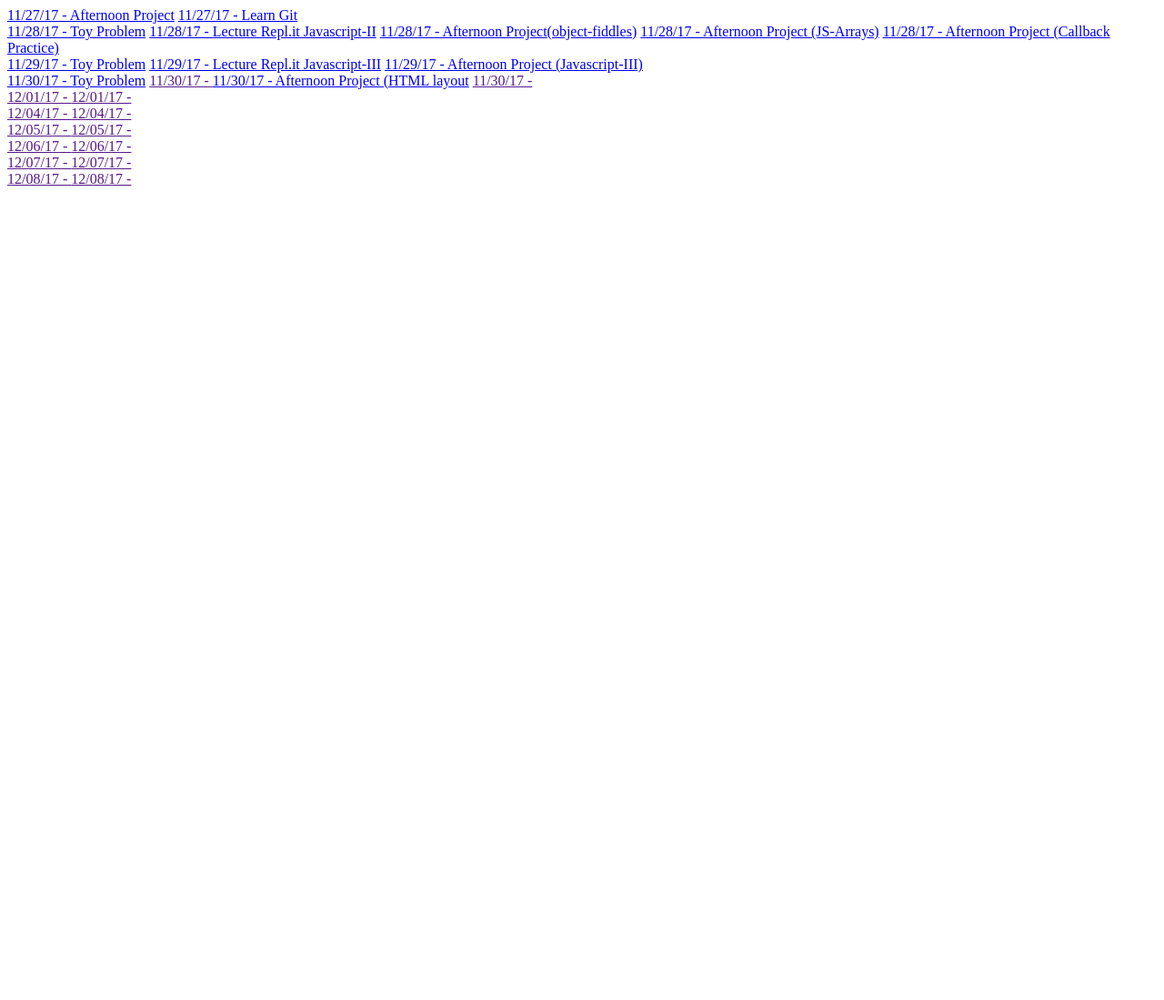
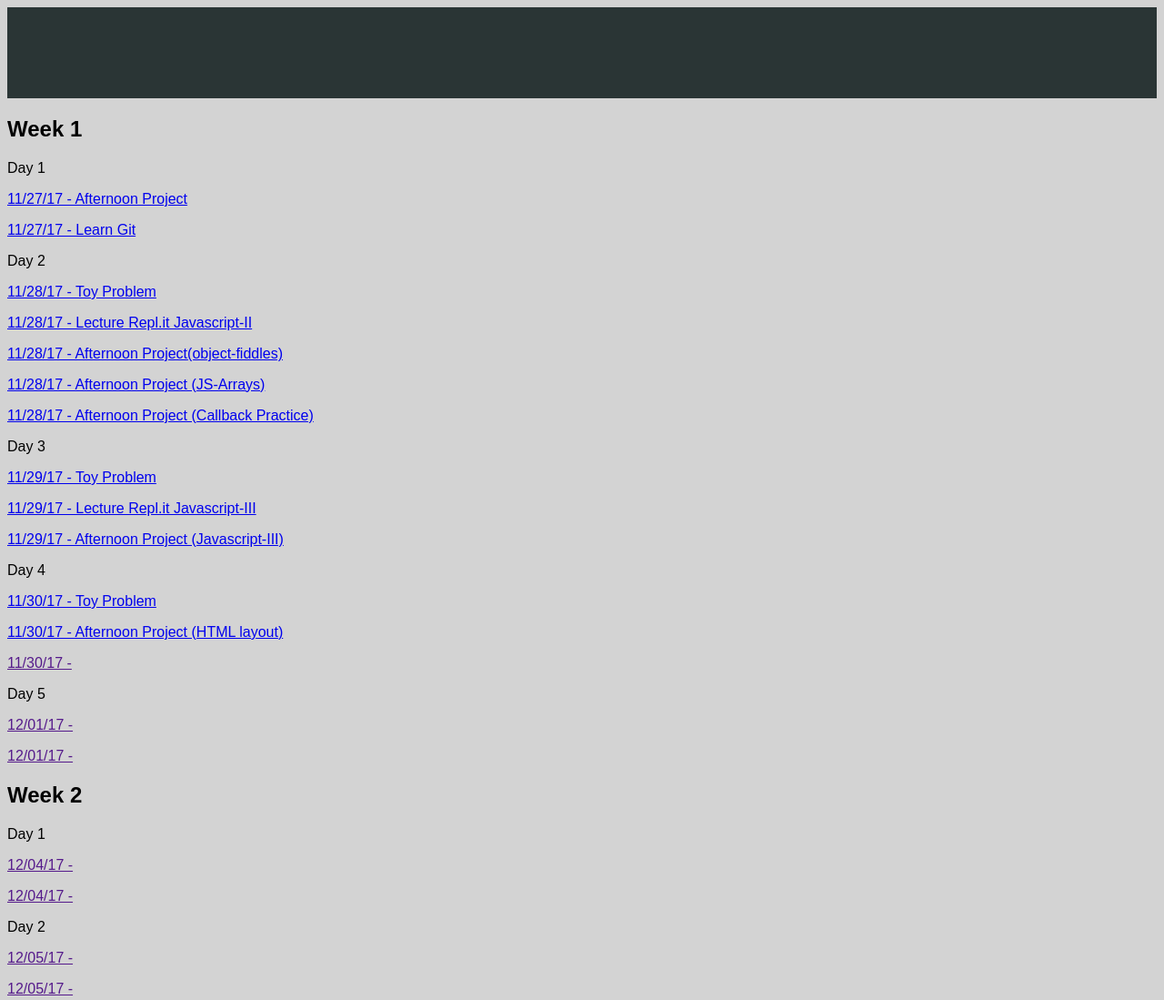
Before and after one commit to melodymennen/daily-projects, a plain HTML site: page index.html in a window 1280 px wide. Shown: the top 1099 px of the page at 91% size. Before the commit the page ends 800 px from the top, so only its background shows below. Drawn offline with Linux system fonts and the light colour scheme.

Commit message:
created stylesheet

```diff
--- a/index.html
+++ b/index.html
@@ -6,56 +6,57 @@
         <meta name="author" content="Melody Rosado">
         <meta name="description" content="Daily Record of DevMountain">
         <meta name="viewport" content="width=device-width, initial-scale=1">
+        <link rel="stylesheet" href="./style.css"/>
     </head>
     <body>
-        <section class="week1">
-            <div class="day1">
-                <a href="https://github.com/melodymennen/JS-Basics">11/27/17 - Afternoon Project</a>
-                <a href="https://github.com/melodymennen/learn-git">11/27/17 - Learn Git</a>
+        <header class="nav-bar"></header>
+        <section class="week1"> <h1>Week 1</h1>
+            <div class="day1"><p>Day 1</p>
+                <p><a href="https://github.com/melodymennen/JS-Basics">11/27/17 - Afternoon Project</a></p>
+                <p><a href="https://github.com/melodymennen/learn-git">11/27/17 - Learn Git</a></p>
             </div>
-            <div class="day2">
-                <a href="https://repl.it/@melodymennen/SumOfTwo">11/28/17 - Toy Problem</a>
-                <a href="https://repl.it/@melodymennen/Javascript-II">11/28/17 - Lecture Repl.it Javascript-II</a>
-                <a href="https://github.com/melodymennen/object-fiddles.git">11/28/17 - Afternoon Project(object-fiddles)</a>
-                <a href="https://github.com/melodymennen/JS-Arrays.git">11/28/17 - Afternoon Project (JS-Arrays)</a>
-                <a href="https://github.com/melodymennen/callbackPractice.git">11/28/17 - Afternoon Project (Callback Practice)</a>
+            <div class="day2"><p>Day 2</p>
+                <p><a href="https://repl.it/@melodymennen/SumOfTwo">11/28/17 - Toy Problem</a></p>
+                <p><a href="https://repl.it/@melodymennen/Javascript-II">11/28/17 - Lecture Repl.it Javascript-II</a></p>
+                <p><a href="https://github.com/melodymennen/object-fiddles.git">11/28/17 - Afternoon Project(object-fiddles)</a></p>
+                <p><a href="https://github.com/melodymennen/JS-Arrays.git">11/28/17 - Afternoon Project (JS-Arrays)</a></p>
+                <p><a href="https://github.com/melodymennen/callbackPractice.git">11/28/17 - Afternoon Project (Callback Practice)</a></p>
             </div>
-            <div class="day3">
-                <a href="https://repl.it/@melodymennen/Simple-Fun-20-First-Reverse-Try-Question">11/29/17 - Toy Problem</a>
-                <a href="https://repl.it/@melodymennen/Javascript-lll-wpx2">11/29/17 - Lecture Repl.it Javascript-III</a>
-                <a href="https://github.com/melodymennen/javascript-iii.git">11/29/17 - Afternoon Project (Javascript-III)</a>
+            <div class="day3"><p>Day 3</p>
+                <p><a href="https://repl.it/@melodymennen/Simple-Fun-20-First-Reverse-Try-Question">11/29/17 - Toy Problem</a></p>
+                <p><a href="https://repl.it/@melodymennen/Javascript-lll-wpx2">11/29/17 - Lecture Repl.it Javascript-III</a></p>
+                <p><a href="https://github.com/melodymennen/javascript-iii.git">11/29/17 - Afternoon Project (Javascript-III)</a></p>
             </div>
-            <div class="day4">
-                <a href="https://repl.it/@melodymennen/Fizz-Buzz-Question">11/30/17 - Toy Problem</a>
-                <a href="">11/30/17 - </a>
-                <a href="https://github.com/melodymennen/html-layout.git">11/30/17 - Afternoon Project (HTML layout</a>
-                <a href="">11/30/17 - </a>
+            <div class="day4"><p>Day 4</p>
+                <p><a href="https://repl.it/@melodymennen/Fizz-Buzz-Question">11/30/17 - Toy Problem</a></p>
+                <p><a href="https://github.com/melodymennen/html-layout.git">11/30/17 - Afternoon Project (HTML layout)</a></p>
+                <p><a href="">11/30/17 - </a>
             </div>
-            <div class="day5">
-                <a href="">12/01/17 - </a>
-                <a href="">12/01/17 - </a>
+            <div class="day5"> <p>Day 5</p>
+                <p><a href="">12/01/17 - </a></p>
+                <p><a href="">12/01/17 - </a></p>
             </div>
         </section>
-        <section class="week2">
-            <div class="day1">
-                    <a href="">12/04/17 - </a>
-                    <a href="">12/04/17 - </a>
+        <section class="week2"> <h1>Week 2</h1>
+            <div class="day1"> <p>Day 1</p>
+                <p><a href="">12/04/17 - </a></p>
+                <p><a href="">12/04/17 - </a></p>
             </div>
-            <div class="day2">
-                    <a href="">12/05/17 - </a>
-                    <a href="">12/05/17 - </a>
+            <div class="day2"> <p>Day 2</p>
+                <p><a href="">12/05/17 - </a></p>
+                <p><a href="">12/05/17 - </a></p>
             </div>
-            <div class="day3">
-                    <a href="">12/06/17 - </a>
-                    <a href="">12/06/17 - </a>
+            <div class="day3"> <p>Day 3</p>
+                <p><a href="">12/06/17 - </a></p>
+                <p><a href="">12/06/17 - </a></p>
             </div>
-            <div class="day4">
-                    <a href="">12/07/17 - </a>
-                    <a href="">12/07/17 - </a>
+            <div class="day4"> <p>Day 4</p>
+                <p><a href="">12/07/17 - </a></p>
+                <p><a href="">12/07/17 - </a></p>
             </div>
-            <div class="day5">
-                    <a href="">12/08/17 - </a>
-                    <a href="">12/08/17 - </a>
+            <div class="day5"> <p>Day 5</p>
+                <p><a href="">12/08/17 - </a></p>
+                <p><a href="">12/08/17 - </a></p>
             </div>
         </section>
     </body>
--- /dev/null
+++ b/style.css
@@ -0,0 +1,13 @@
+body {
+    background-color: lightgray;
+    font-family: sans-serif;
+    font-size: 16px;
+}
+.nav-bar {
+    background-color: rgb(42, 53, 53);
+    width: 100%;
+    height: 100px;
+}
+.week1 {
+
+}
```
